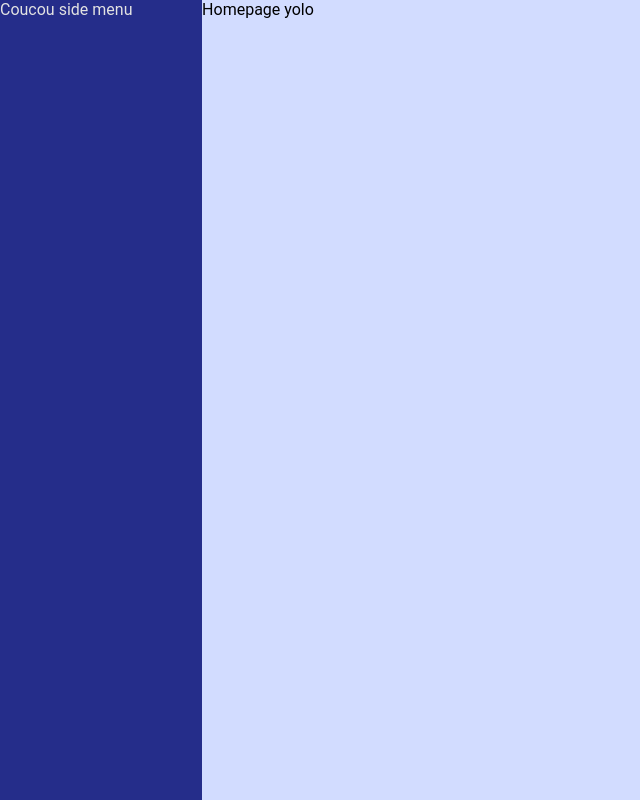
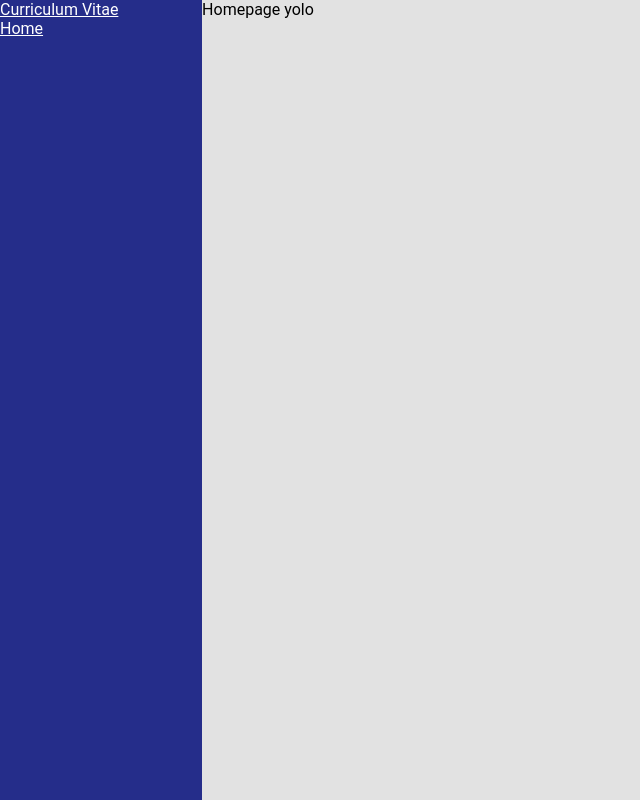
Before and after one commit to mlopez42/my-website, a React (Create React App) app: page / in a window 1280 px wide. Shown: the whole page, without its empty margins (0-640 px from the left). Built offline with nearby package versions, Linux system fonts and the light colour scheme.

Commit message:
moar css routing functionnal

```diff
--- a/src/components/sideMenu/sideMenu.scss
+++ b/src/components/sideMenu/sideMenu.scss
@@ -2,4 +2,9 @@
   width: 15rem;
   background-color: #252d8a;
   color: #e2e2e2;
+  display: flex;
+  flex-direction: column;
+  &-href {
+    color: white;
+  }
 }
--- a/src/components/sideMenu/sideMenu.tsx
+++ b/src/components/sideMenu/sideMenu.tsx
@@ -6,7 +6,8 @@ export default class SideMenu extends Component {
     render() {
        return (
         <div className="side-menu">
-            Coucou side menu
+            <a className="side-menu-href" href="/cv">Curriculum Vitae</a>
+            <a className="side-menu-href" href="/">Home</a>
         </div>
        )
     }
--- a/src/pages/home/home.scss
+++ b/src/pages/home/home.scss
@@ -1,5 +1,5 @@
 .home-page {
   width: 100%;
   height: 100%;
-  background-color: #d2dcff;
+  background-color: #e2e2e2;
 }
```
